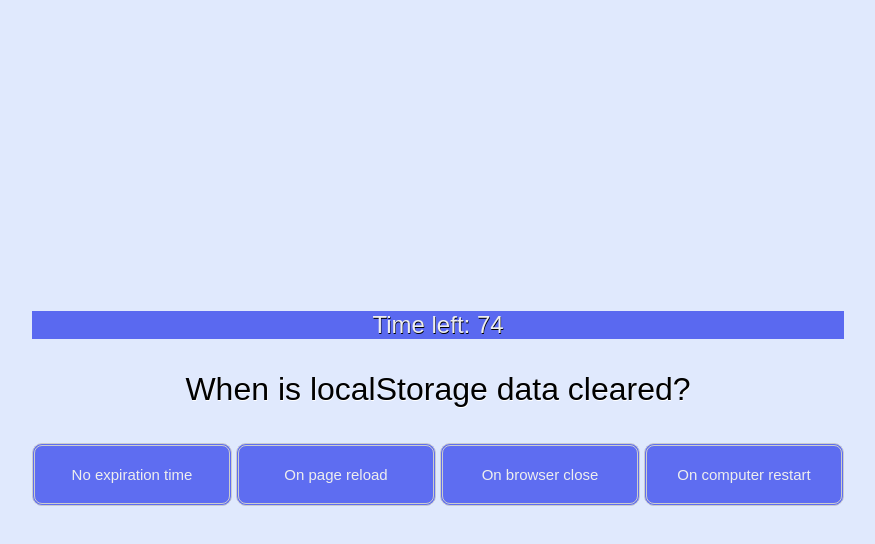
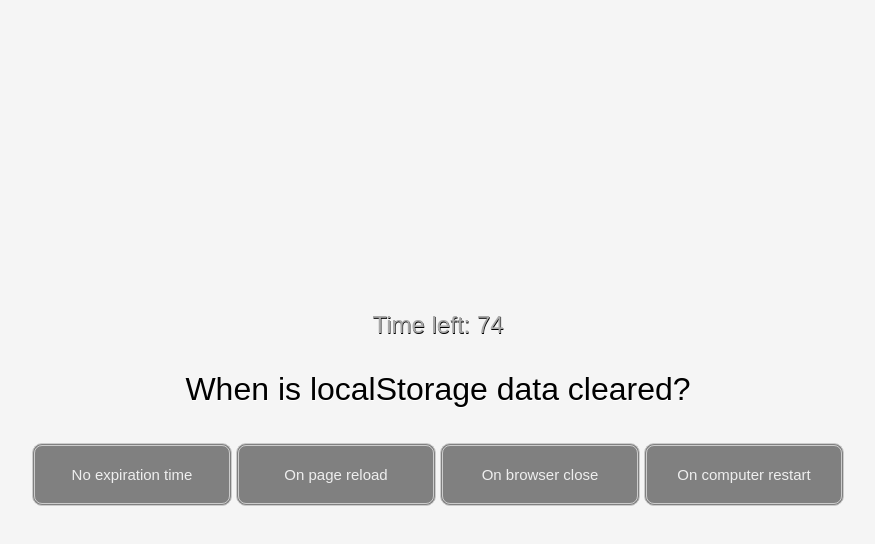
Before and after one commit to timanlemvo/js-fundamental-quiz, a plain HTML site: page index.html in a window 1280 px wide. Both pictures are taken after a click on the button "Lets Start!". Shown: the whole page, without its empty margins (210-1085 px from the left). Drawn offline with Linux system fonts and the light colour scheme.

Commit message:
updated css file

```diff
--- a/assets/css/style.css
+++ b/assets/css/style.css
@@ -1,5 +1,5 @@
 :root{
-    background-color: rgb(224, 233, 253);
+    background-color:whitesmoke;
     }
 
     li{
@@ -38,7 +38,7 @@
       button {
         display: inline-block;
         font-family: sans-serif;
-        background-color: #5e6df1;
+        background-color:gray;
         border-radius: 10px;
         border: 3px double #cccccc;
         color: #eeeeee;
@@ -61,8 +61,8 @@
 
     #timer{
         font-family: sans-serif;
-        background-color: #5a69f0;
-        color: #eeeeee;
+        background-color: whitesmoke;
+        color: darkgray;
         font-size: x-large;
         text-shadow: .5px .5px black;
         text-align: center;
@@ -94,7 +94,7 @@
         border-color: silver;
         border-bottom-style: groove;
         padding-bottom: .3rem;
-        background: lightsteelblue;
+        background: lightgray;
     }
 
     #highscore-header{
@@ -102,7 +102,7 @@
         justify-content: space-around;
         border-bottom-style: outset;
         margin-bottom: .5rem;
-        background-color: #5e6df1;
+        background-color: darkgray;
         color: #eeeeee;
         font-family: sans-serif;
     }
```
